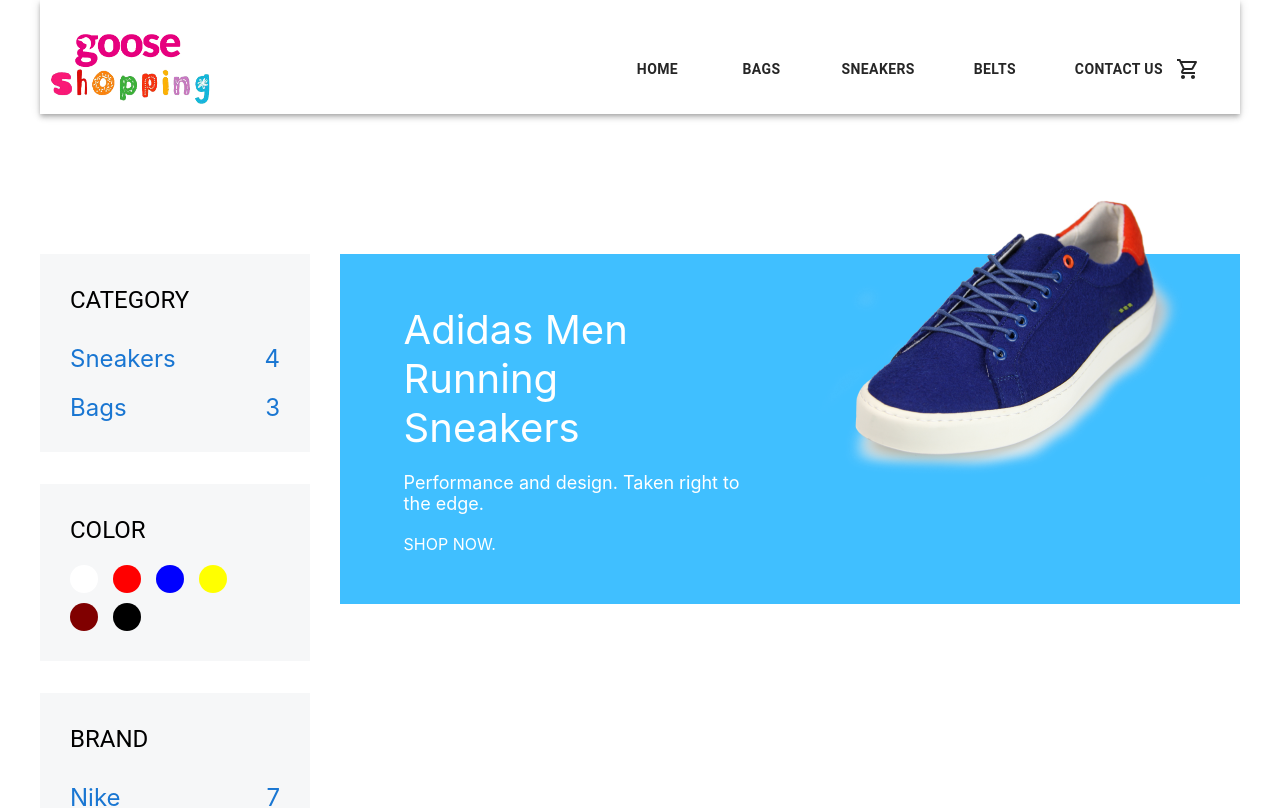
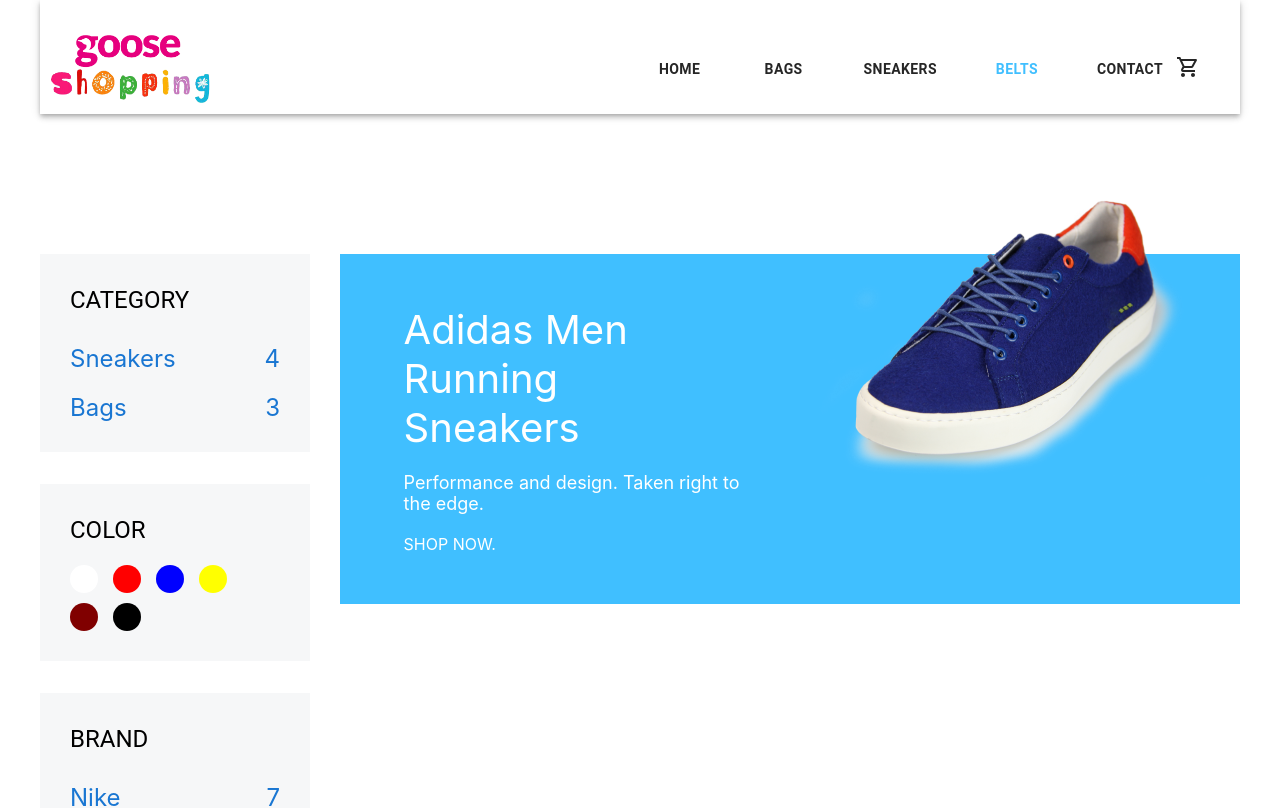
Before and after one commit to hobaDevHome/gooseshopping, a React (Create React App) app: page /Belts in a window 1280 px wide. Shown: the top 808 px of the page. Built offline with nearby package versions, Linux system fonts and the light colour scheme.

Commit message:
navbar active color and routing links

```diff
--- a/src/App.js
+++ b/src/App.js
@@ -21,7 +21,7 @@
         <Route path="/Belts" element={<Category category="belts" />} />
         <Route path="/Sneakers" element={<Category category="sneakers" />} />
         <Route path="/cart" element={<Cart />} />
-        <Route path="/contact" element={<Contact />} />
+        <Route path="/Contact" element={<Contact />} />
         <Route path="/products/:id" element={<ProductDetails />} />
       </Routes>
     </div>
--- a/src/components/Filters.jsx
+++ b/src/components/Filters.jsx
@@ -38,11 +38,11 @@
     flexWrap: "wrap",
   },
   colorButton: {
-    width: 28,
-    height: 28,
-    borderRadius: 14,
-    marginRight: 15,
-    marginTop: 10,
+    "width": 28,
+    "height": 28,
+    "borderRadius": 14,
+    "marginRight": 15,
+    "marginTop": 10,
     "&:hover": {
       border: "1px solid green",
       cursor: "pointer",
--- a/src/components/Navbar.jsx
+++ b/src/components/Navbar.jsx
@@ -1,4 +1,5 @@
 import * as React from "react";
+import { useState, useEffect } from "react";
 import AppBar from "@mui/material/AppBar";
 
 import Box from "@mui/material/Box";
@@ -19,11 +20,21 @@
 import Logo from "../images/goos_logo.png";
 import ShoppingCartOutlinedIcon from "@mui/icons-material/ShoppingCartOutlined";
 
-const pages = ["Home", "Bags", "Sneakers", "Belts", "Contact Us"];
+const pages = ["Home", "Bags", "Sneakers", "Belts", "Contact"];
 
-function ResponsiveAppBar() {
-  const [anchorElNav, setAnchorElNav] = React.useState(null);
+function ResponsiveAppBar({ active }) {
+  const [selected, setselected] = useState(0);
 
+  const [anchorElNav, setAnchorElNav] = useState(null);
+  useEffect(() => {
+    if (active) {
+      setselected(pages.findIndex((e) => e === active));
+    } else {
+      setselected(-1);
+    }
+  }, [active]);
+
+  console.log("selected", selected);
   const handleOpenNavMenu = (event) => {
     setAnchorElNav(event.currentTarget);
   };
@@ -45,7 +56,7 @@
         <Grid
           container
           alignItems="center"
-          display={{ xs: "none", md: "flex" }}
+          display={{ xs: "none", sm: "none", md: "flex" }}
           direction="row"
           justifyContent="space-between"
         >
@@ -57,7 +68,7 @@
                 style={{
                   width: "160px",
                   height: "70px",
-                  objectFit: "contian",
+                  objectFit: "contain",
                   display: "block",
                   padding: 10,
                 }}
@@ -76,13 +87,19 @@
                 alignItems: "center",
               }}
             >
-              {pages.map((page) => (
+              {pages.map((page, index) => (
+                <Link
+                  to={page === "Home" ? "/" : `/${page}`}
+                  key={index}
+                  style={{ textDecoration: "none" }}
+                >
                   <Button
-                  key={page}
                     onClick={handleCloseNavMenu}
                     sx={{
                       my: 2,
-                    color: colors.textBlack,
+                      color: `${
+                        selected === index ? colors.mainBlue : colors.textBlack
+                      }`,
                       display: "block",
                       marginLeft: 5,
                       fontWeight: "bold",
@@ -90,35 +107,33 @@
                   >
                     {page}
                   </Button>
+                </Link>
               ))}
+              <Link to="/Cart">
                 <ShoppingCartOutlinedIcon
                   style={{ color: colors.textBlack, marginLeft: 5 }}
                 />
+              </Link>
             </Box>
           </Grid>
         </Grid>
-
         <Grid
           container
+          display={{ xs: "flex", sm: "flex", md: "none" }}
+          direction={"row"}
+          justifyContent="space-between"
           alignItems="center"
-          justifyContent="center"
-          display={{ xs: "flex", md: "none" }}
-          sx={12}
-          direction="row"
-          xs={{
-            flexDirection: "row",
-          }}
         >
-          <Box sx={{ flexGrow: 1 }}>
+          <div>
             <IconButton
               size="large"
               aria-label="account of current user"
               aria-controls="menu-appbar"
               aria-haspopup="true"
               onClick={handleOpenNavMenu}
-              color="inherit"
+              color="primary"
             >
-              <MenuIcon />
+              <MenuIcon sx={{ color: "black" }} />
             </IconButton>
             <Menu
               id="menu-appbar"
@@ -138,33 +153,33 @@
                 display: { xs: "block", md: "none" },
               }}
             >
-              {pages.map((page) => (
+              {pages.map((page, index) => (
+                <Link
+                  to={page === "Home" ? "/" : `/${page}`}
+                  key={index}
+                  style={{ textDecoration: "none" }}
+                >
                   <MenuItem key={page} onClick={handleCloseNavMenu}>
                     <Typography textAlign="center">{page}</Typography>
                   </MenuItem>
+                </Link>
               ))}
             </Menu>
-          </Box>
+          </div>
 
-          <Typography
-            variant="h5"
-            noWrap
-            component="a"
-            href=""
-            sx={{
-              mr: 2,
-              display: { xs: "flex", md: "none" },
-              flexGrow: 1,
-              fontFamily: "Fraunces",
-              fontWeight: 900,
-              fontSize: 30,
-              letterSpacing: ".3rem",
-              color: "white",
-              textDecoration: "none",
+          <Link to="/">
+            <img
+              src={Logo}
+              alt=""
+              style={{
+                width: "160px",
+                height: "70px",
+                objectFit: "contain",
+                display: "block",
+                padding: 10,
               }}
-          >
-            ShowTime
-          </Typography>
+            />
+          </Link>
         </Grid>
       </Toolbar>
     </AppBar>
--- a/src/components/ProductSection.jsx
+++ b/src/components/ProductSection.jsx
@@ -1,6 +1,6 @@
 import React from "react";
 import Grid from "@mui/material/Grid";
-
+import { Link } from "react-router-dom";
 import { makeStyles } from "@mui/styles";
 import ProductCard from "./ProductCard";
 
@@ -33,7 +33,9 @@
         {list.map((product) => {
           return (
             <Grid item xs={12} md={4} lg={3} padding={1} key={product.id}>
-              <ProductCard product={product} />
+              <Link to={`/products/${product.id}`}>
+                <ProductCard product={product} />
+              </Link>
             </Grid>
           );
         })}
--- a/src/components/ProductsList.jsx
+++ b/src/components/ProductsList.jsx
@@ -1,7 +1,7 @@
 import React from "react";
 import Grid from "@mui/material/Grid";
 import Pagination from "@mui/material/Pagination";
-
+import { Link } from "react-router-dom";
 import { colors } from "../constants";
 
 import { makeStyles } from "@mui/styles";
@@ -38,7 +38,9 @@
         {productsList.map((product) => {
           return (
             <Grid item xs={12} md={6} lg={4} padding={1} key={product.id}>
-              <ProductCard product={product} />
+              <Link to={`/products/${product.id}`}>
+                <ProductCard product={product} />
+              </Link>
             </Grid>
           );
         })}
--- a/src/pages/Category.jsx
+++ b/src/pages/Category.jsx
@@ -15,7 +15,7 @@
 
   return (
     <div>
-      <Navbar />
+      <Navbar active={`${category[0].toUpperCase() + category.slice(1)}`} />
       <Grid container xs={12} marginTop={10}>
         <Grid container item xs={3}>
           <Filters />
--- a/src/pages/Contact.jsx
+++ b/src/pages/Contact.jsx
@@ -89,7 +89,7 @@
   const classes = useStyles();
   return (
     <div>
-      <Navbar />
+      <Navbar active="Contact" />
       <Paper elevation={3} padding={0}>
         <Grid
           container
--- a/src/pages/Home.jsx
+++ b/src/pages/Home.jsx
@@ -13,7 +13,7 @@
 const Home = () => {
   return (
     <div>
-      <Navbar />
+      <Navbar active="Home" />
       <Hero />
       <FlashSaleItems />
       <ProductSection title="Best Seller" list={products} />
--- a/src/pages/ProductDetails.jsx
+++ b/src/pages/ProductDetails.jsx
@@ -7,13 +7,12 @@
 import TabContext from "@mui/lab/TabContext";
 import TabList from "@mui/lab/TabList";
 import TabPanel from "@mui/lab/TabPanel";
-import TextField from "@mui/material/TextField";
-import Button from "@mui/material/Button";
+
 import ShoppingCartOutlinedIcon from "@mui/icons-material/ShoppingCartOutlined";
 import { colors } from "../constants";
 import { products } from "../data";
 import { useParams } from "react-router-dom";
-import Typography from "@mui/material/Typography";
+
 import Rating from "@mui/material/Rating";
 
 import InputLabel from "@mui/material/InputLabel";
@@ -170,7 +169,12 @@
 
   return (
     <div>
-      <Navbar />
+      <Navbar
+        active={
+          currentProduct.category[0].toUpperCase() +
+          currentProduct.category.slice(1)
+        }
+      />
 
       <Grid container xs={12} marginTop={5}>
         <Grid item container xs={12} marginTop={1} marginBottom={4}>
```
Lines whose indentation alone changed are shown as unchanged.
